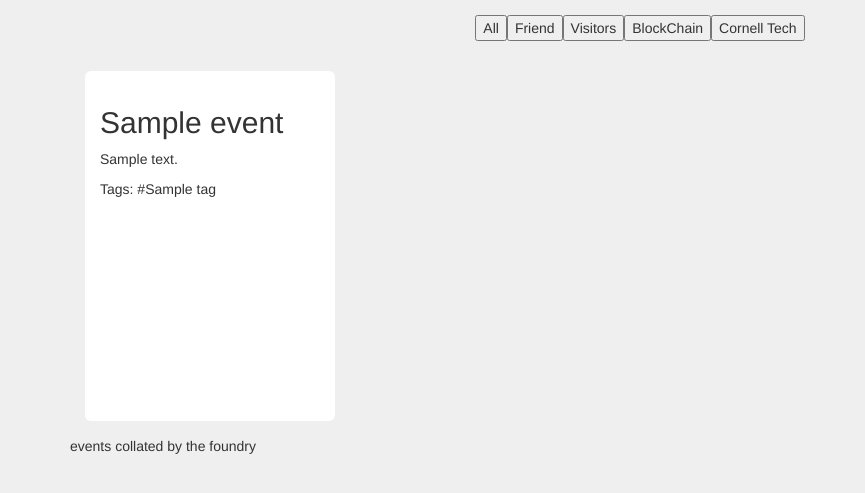
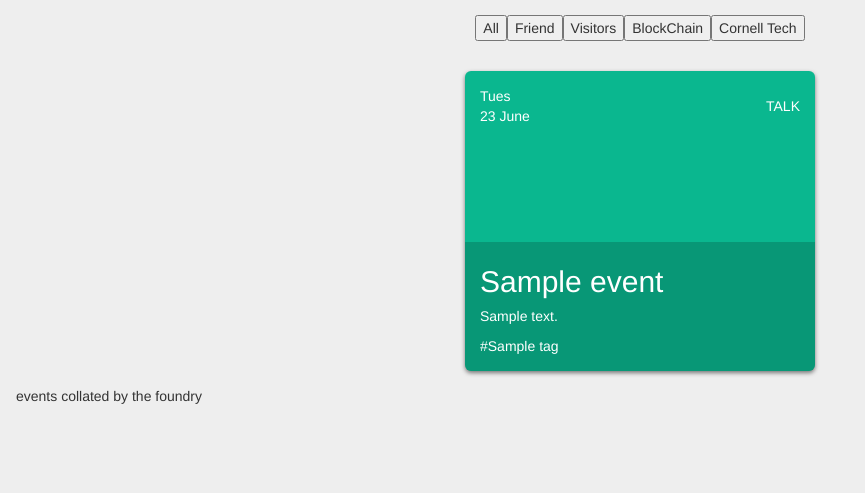
Before and after one commit to cornelltech/events, a Flask app: template templates/events_tiles.html in a window 1280 px wide. Shown: the top 493 px of the page, without its empty margins (0-865 px from the left). Run offline with Flask 2, Linux system fonts and the light colour scheme; the template is opened without the code that fills it: most values are stand-ins (such as "Sample title", 1, 10 or a date in 2020); some libraries are stand-ins or nearby versions.

Commit message:
various style changes to the event cards

```diff
--- a/docs/static/js/app.js
+++ b/docs/static/js/app.js
@@ -35,6 +35,4 @@
     }
     main();
 
-
-
 }) ( jQuery, window, document );
--- a/static/css/app.css
+++ b/static/css/app.css
@@ -2,21 +2,24 @@ html, body {
     margin: 0px;
     padding: 0px;
 
-    background-color: #efefef;
+    background-color: #eeeeee;
 }
 
+/*Bootstrap Overrides*/
 
+
+/*Custom CSS*/
+.app-container {
+    margin: 0 16px;
+}
 
 /* Controls */
 .filter-container {
-    width: 100%;
-
     display: flex;
     flex-direction: row;
     justify-content: center;
     align-content: center;
     flex-wrap: wrap;
-
     padding: 15px;
 }
 
@@ -24,20 +27,70 @@ html, body {
 .grid {
     display: flex;
     flex-direction: row;
-    justify-content: flex-start;
+    justify-content: center;
     align-items: center;
     flex-wrap: wrap;
 }
 
 .grid-item {
-    width: 250px;
-    height: 350px;
+    display: flex;
+    flex-direction: column;
+    justify-content: space-between;
 
-    background-color: white;
+    width: 350px;
+    height: 300px;
+
+    color: white;
+    background-color: #0ab78f;
     border-radius: 6px;
 
-    padding: 15px;
     margin: 15px;
 
+    box-shadow: 0 2px 4px 0 rgba(0,0,0,.5);
+
+    cursor: pointer;
+}
+
+.grid-item:hover {
+    box-shadow: 0 4px 8px 0 rgba(0,0,0,.5);
+    transition: box-shadow 250ms;
+}
+
+.grid-item .header {
+    padding: 15px;
+    display: flex;
+    justify-content: space-between;
+    align-items: center;
+}
+.grid-item .header .category {
+    text-transform: uppercase;
+}
+.grid-item .header p {
+    margin: 0px;
+}
+
+.grid-item .details {
+    padding: 15px;
+    max-height: 80%;
+    overflow: hidden;
+    background-color: rgba(0,0,0,.175);
+    border-bottom-left-radius: 6px;
+    border-bottom-right-radius: 6px;
+}
+.grid-item .details h2 {
+    margin: 8px 0;
+}
+.grid-item .details p {
+    text-overflow: ellipsis;
+    white-space: nowrap;
     overflow: hidden;
 }
+
+
+@media (min-device-width: 375px)
+  and (max-device-width: 667px)
+  and (-webkit-min-device-pixel-ratio: 2) {
+    .grid-item {
+        width: 100%;
+    }
+}
--- a/static/js/app.js
+++ b/static/js/app.js
@@ -35,6 +35,4 @@
     }
     main();
 
-
-
 }) ( jQuery, window, document );
--- a/templates/events_tiles.html
+++ b/templates/events_tiles.html
@@ -3,17 +3,22 @@
 <!DOCTYPE html>
 <html lang="en">
 
+
 <head>
   <title>Cornell Tech Does Events</title>
+  <meta name="viewport" content="width=device-width, initial-scale=1, maximum-scale=1, user-scalable=no">
+
   <!-- Bootstrap core CSS -->
   <link href="https://maxcdn.bootstrapcdn.com/bootstrap/3.3.7/css/bootstrap.min.css" rel="stylesheet">
+  <link rel="stylesheet" href="https://cdnjs.cloudflare.com/ajax/libs/animate.css/3.5.2/animate.min.css">
+
 
   <link href="{{url_for('static', filename='css/app.css')}}" rel="stylesheet">
 </head>
 
 <body>
 
-  <div class="container">
+  <div class="app-container">
 
     <!--<div class="row row-offcanvas row-offcanvas-right">
       <div class="jumbotron">
@@ -34,12 +39,27 @@
     <div class="grid">
 
       {% for event in events %}
-      <div class="grid-item {% for tag in event.tags %}{{ tag.title.lower().replace(' ', '_') }} {% endfor %}">
-        <h2>{{ event.event_title }}</h2>
-        <p>{{ event.description }} </p>
-        <p>Tags:
-          {% for tag in event.tags %}<span>#{{ tag.title }} </span>{% endfor %}
-        </p>
+      <div class="grid-item animated fadeIn {% for tag in event.tags %}{{ tag.title.lower().replace(' ', '_') }} {% endfor %}">
+
+        <div class="header">
+          <div class="date">
+            <p>Tues</p>
+            <p>23 June</p>
+          </div>
+          <div class="category">
+            <p>Talk</p>
+          </div>
+        </div>
+
+        <div class="details">
+          <h2>{{ event.event_title }}</h2>
+          <p>{{ event.description }} </p>
+
+          <div class="tags">
+            {% for tag in event.tags %}<span>#{{ tag.title }} </span>{% endfor %}
+          </div>
+        </div>
+
       </div>
       <!--/.grid-item-->
       {% endfor %}
```
Also changed, not shown: docs/index.html (+164 -45 lines), docs/static/css/app.css (+61 -8 lines).
